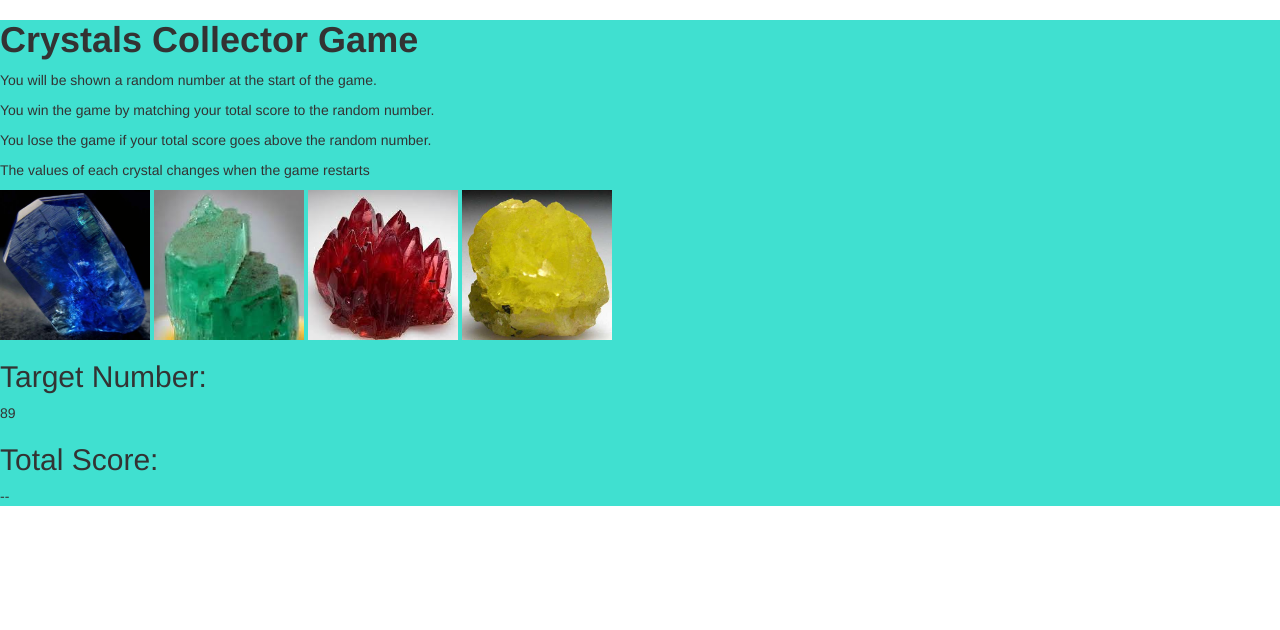
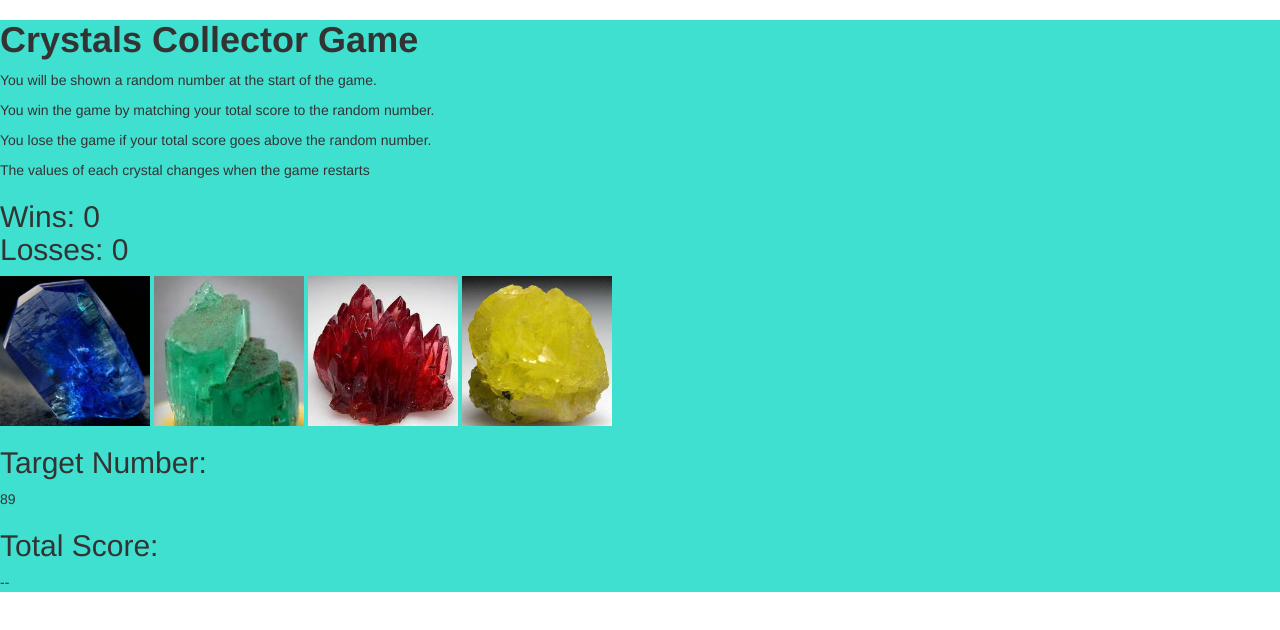
Before and after one commit to dmk6562/week-4-game, a plain HTML site: page index.html in a window 1280 px wide. Drawn offline with nearby package versions, Linux system fonts and the light colour scheme.

Commit message:
updated files

```diff
--- a/assets/css/style.css
+++ b/assets/css/style.css
@@ -1,3 +1,4 @@
 main {
     background-color: turquoise;
+    align-self: center;
 }
--- a/assets/javascript/game.js
+++ b/assets/javascript/game.js
@@ -22,6 +22,12 @@ var gameActive = true;
 //     console.log('game reset');
 //     gameplay();
 // };
+var wins= 0;
+var losses = 0;
+
+// Decaring variables for tallies
+$('#numberWins').text(wins);
+$('#numberLosses').text(losses);
 
 function game() {
 if (gameActive = true) {
@@ -60,17 +66,20 @@ for (i = 0; i < 4; i++) {
 
      if (userScore === targetNum) {
          alert("You Win!");
-         $("#win").animate({ opacity: "1"});
+         $('#numberWins').text(wins);
+
     //  $('#userScoreshow').text(userScore);
         (gameActive = false);
-         resetGame();
+        resetGame();
+
 
      } else if (userScore > targetNum) {
         userScore--;
         alert("You Lost!");
-        $("#loss").animate({ opacity: "1"});
+        $('#numberLosses').text(losses);
         (gameActive= false)
         resetGame();
+
 
     }
 
--- a/index.html
+++ b/index.html
@@ -30,6 +30,15 @@
 
         </div>
 
+        <div class="winsAndLosses">
+                <h2>Wins:
+                    <span id= "numberWins"></span>
+                    </br>
+                    Losses:
+                    <span id= "numberLosses"></span>
+                </h2>
+        </div>
+
 
         <div id ="crystals">
             <img id="bluecrystal"  class="crystal-imgs" width="150" height="150" src="assets/images/blue2.jpg" alt="blue">
@@ -42,7 +51,7 @@
         <div id="show">
             <h2>Target Number:</h2>
             <p id= "targetNumberShow">--</p>
-            <!-- <p id= "crystalsCountershow">--</p> -->
+            <!-- <p id= "crystalsCountershow">--</p> - -->
             <h2>Total Score:</h2>
             <p id ="userScoreshow" >--</p>
         </div>
```
